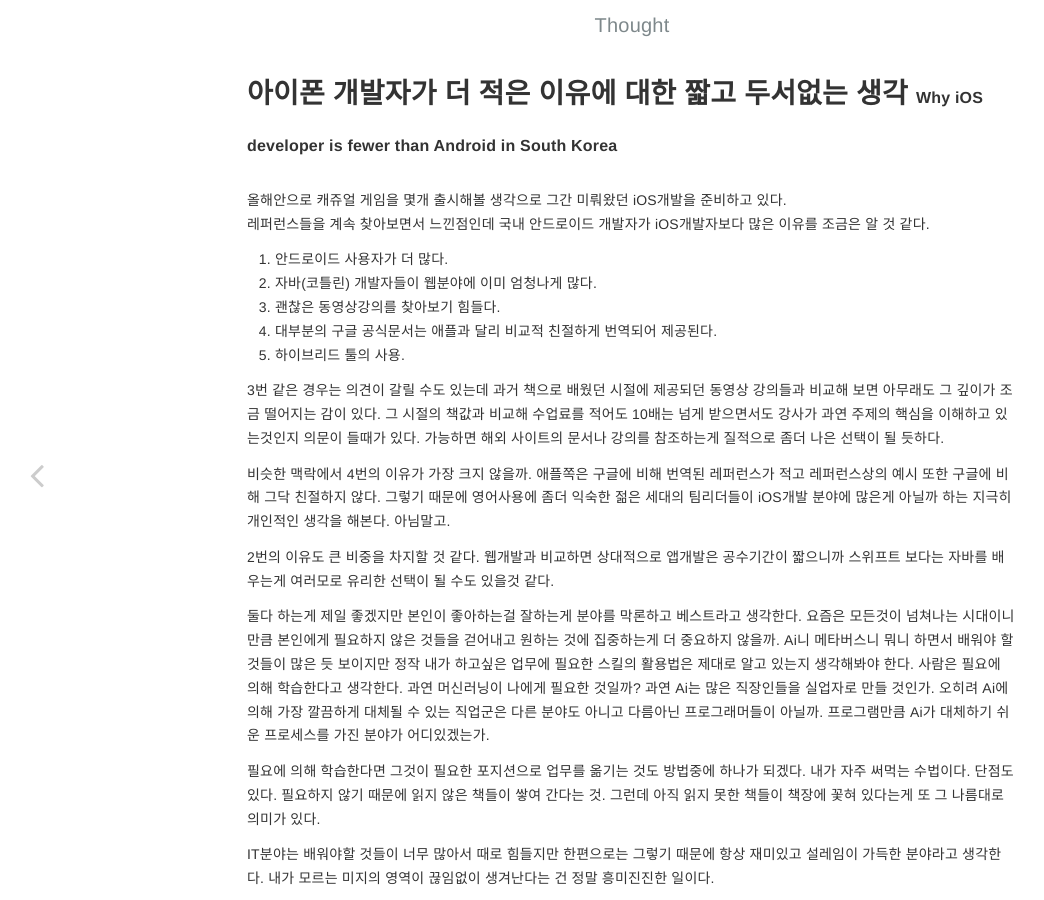
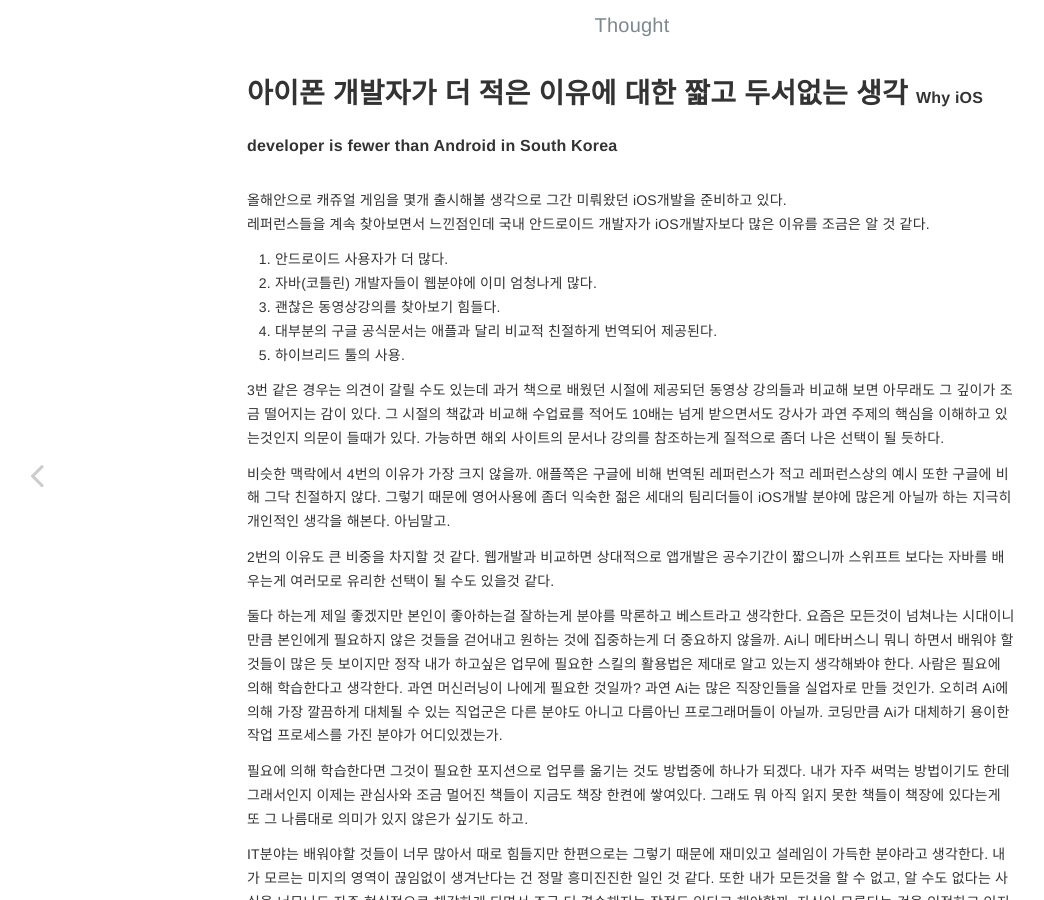
Before and after one commit to nicemiro/nicemiro.github.io, a Jekyll site: the page built from _posts/thought/2022-04-24-though_WhyIosDeveloperIsFewer.md, in a window 1280 px wide. Shown: the whole page, without its empty margins (8-1052 px from the left). Built offline with Jekyll 4.4.1, drawn with Linux system fonts in a browser that asks for light colours; some of the changed text lies outside the part shown.

Commit message:
modi thought WhyIosDeveloperIsFewer

```diff
--- a/_posts/thought/2022-04-24-though_WhyIosDeveloperIsFewer.md
+++ b/_posts/thought/2022-04-24-though_WhyIosDeveloperIsFewer.md
@@ -26,9 +26,10 @@
 둘다 하는게 제일 좋겠지만 본인이 좋아하는걸 잘하는게 분야를 막론하고 베스트라고 생각한다.
 요즘은 모든것이 넘쳐나는 시대이니 만큼 본인에게 필요하지 않은 것들을 걷어내고 원하는 것에 집중하는게 더 중요하지 않을까.
 Ai니 메타버스니 뭐니 하면서 배워야 할 것들이 많은 듯 보이지만 정작 내가 하고싶은 업무에 필요한 스킬의 활용법은 제대로 알고 있는지 생각해봐야 한다.
-사람은 필요에 의해 학습한다고 생각한다. 과연 머신러닝이 나에게 필요한 것일까? 과연 Ai는 많은 직장인들을 실업자로 만들 것인가. 오히려 Ai에 의해 가장 깔끔하게 대체될 수 있는 직업군은 다른 분야도 아니고 다름아닌 프로그래머들이 아닐까. 프로그램만큼 Ai가 대체하기 쉬운 프로세스를 가진 분야가 어디있겠는가.
+사람은 필요에 의해 학습한다고 생각한다. 과연 머신러닝이 나에게 필요한 것일까? 과연 Ai는 많은 직장인들을 실업자로 만들 것인가. 오히려 Ai에 의해 가장 깔끔하게 대체될 수 있는 직업군은 다른 분야도 아니고 다름아닌 프로그래머들이 아닐까. 코딩만큼 Ai가 대체하기 용이한 작업 프로세스를 가진 분야가 어디있겠는가.
 
-필요에 의해 학습한다면 그것이 필요한 포지션으로 업무를 옮기는 것도 방법중에 하나가 되겠다. 내가 자주 써먹는 수법이다.
-단점도 있다. 필요하지 않기 때문에 읽지 않은 책들이 쌓여 간다는 것. 그런데 아직 읽지 못한 책들이 책장에 꽃혀 있다는게 또 그 나름대로 의미가 있다.
+필요에 의해 학습한다면 그것이 필요한 포지션으로 업무를 옮기는 것도 방법중에 하나가 되겠다. 내가 자주 써먹는 방법이기도 한데
+그래서인지 이제는 관심사와 조금 멀어진 책들이 지금도 책장 한켠에 쌓여있다. 그래도 뭐 아직 읽지 못한 책들이 책장에 있다는게 또 그 나름대로 의미가 있지 않은가 싶기도 하고.
 
-IT분야는 배워야할 것들이 너무 많아서 때로 힘들지만 한편으로는 그렇기 때문에 항상 재미있고 설레임이 가득한 분야라고 생각한다. 내가 모르는 미지의 영역이 끊임없이 생겨난다는 건 정말 흥미진진한 일이다.
+IT분야는 배워야할 것들이 너무 많아서 때로 힘들지만 한편으로는 그렇기 때문에 재미있고 설레임이 가득한 분야라고 생각한다. 내가 모르는 미지의 영역이 끊임없이 생겨난다는 건 정말 흥미진진한 일인 것 같다. 또한 내가 모든것을 할 수 없고, 알 수도 없다는 사실을 너무나도 자주 현실적으로 체감하게 되면서 조금 더 겸손해지는 장점도 있다고 해야할까. 자신이 모른다는 것을 인정하고 인지하는 것, 쉽지 않겠지만 그게 성장의 기본 조건이라고 생각한다.
+앞서 말했듯이 알고 있다고 착각하는 사람에게 학습의 필요는 없는 거니까.
```
